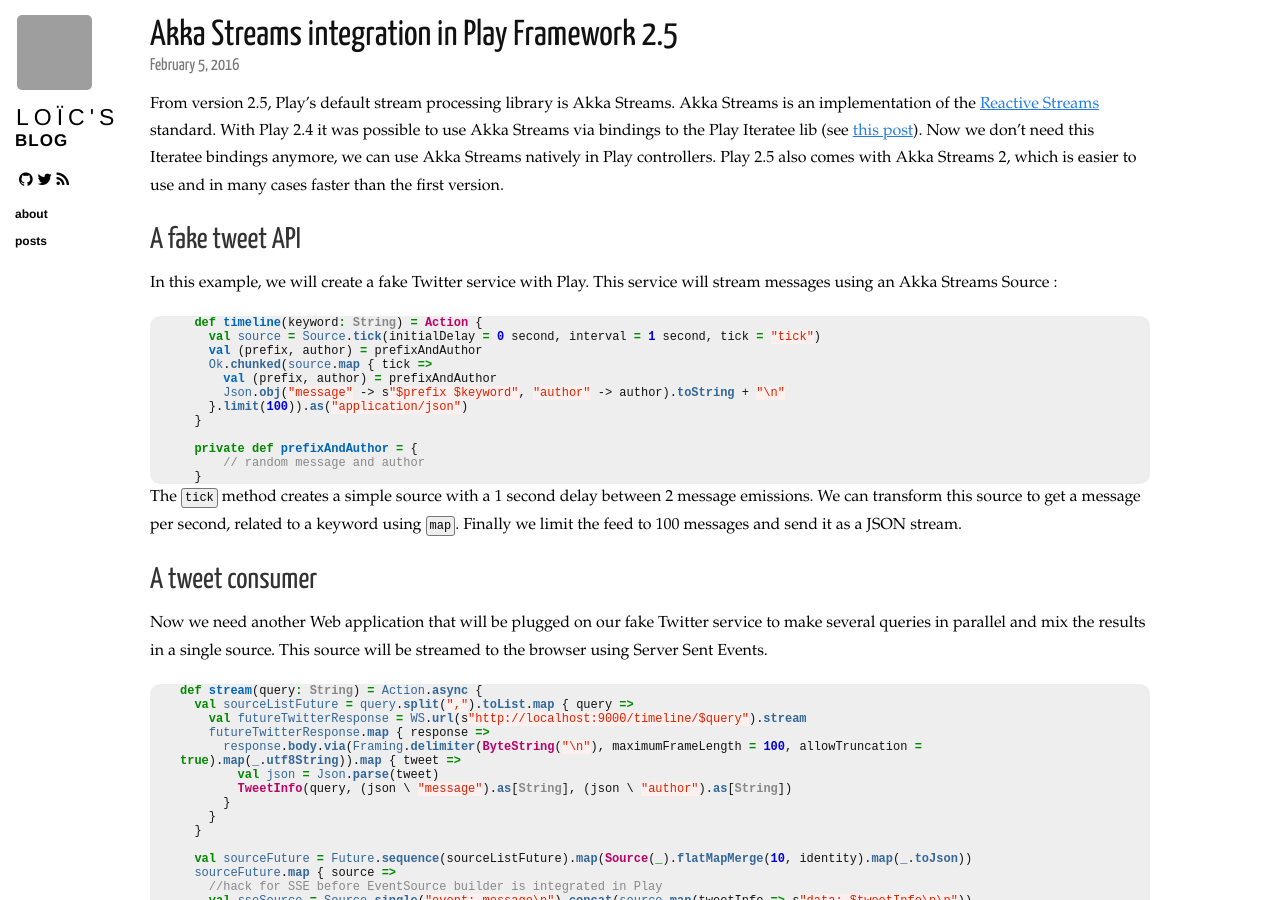
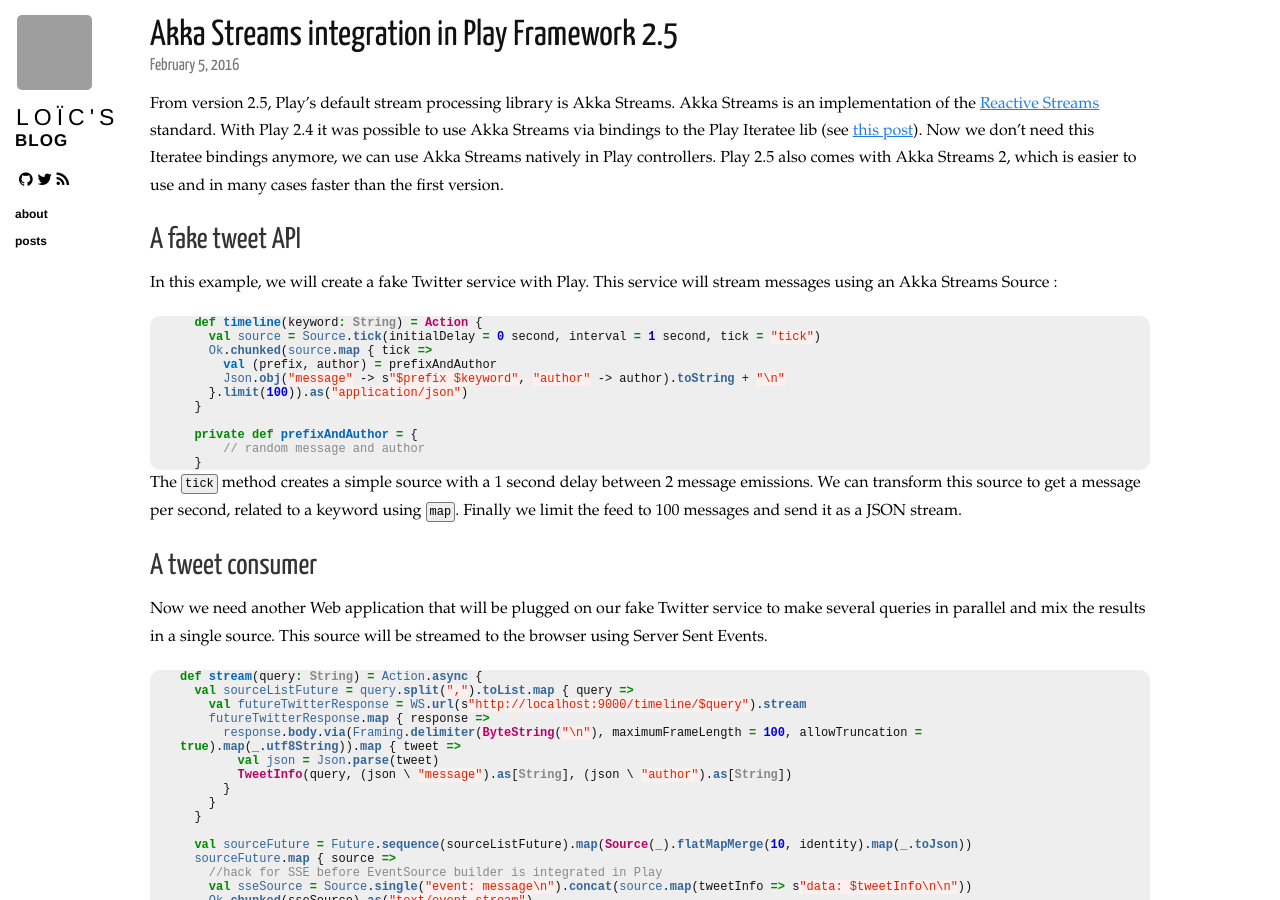
Before and after one commit to loicdescotte/loicdescotte.github.io, a Jekyll site: the page built from _posts/2016-02-05-play25-akka-streams.md, in a window 1280 px wide and 900 px high. Built offline with Jekyll 4.4.1, drawn with Linux system fonts in a browser that asks for light colours; nearby versions of some CDN libraries; comment, search, counter and statistics services are not loaded; grey boxes are pictures that could not be loaded.

Commit message:
Update 2016-02-05-play25-akka-streams.md

````diff
--- a/_posts/2016-02-05-play25-akka-streams.md
+++ b/_posts/2016-02-05-play25-akka-streams.md
@@ -19,7 +19,6 @@ In this example, we will create a fake Twitter service with Play. This service w
 ```scala
   def timeline(keyword: String) = Action {
     val source = Source.tick(initialDelay = 0 second, interval = 1 second, tick = "tick")
-    val (prefix, author) = prefixAndAuthor
     Ok.chunked(source.map { tick =>
       val (prefix, author) = prefixAndAuthor
       Json.obj("message" -> s"$prefix $keyword", "author" -> author).toString + "\n"
````
